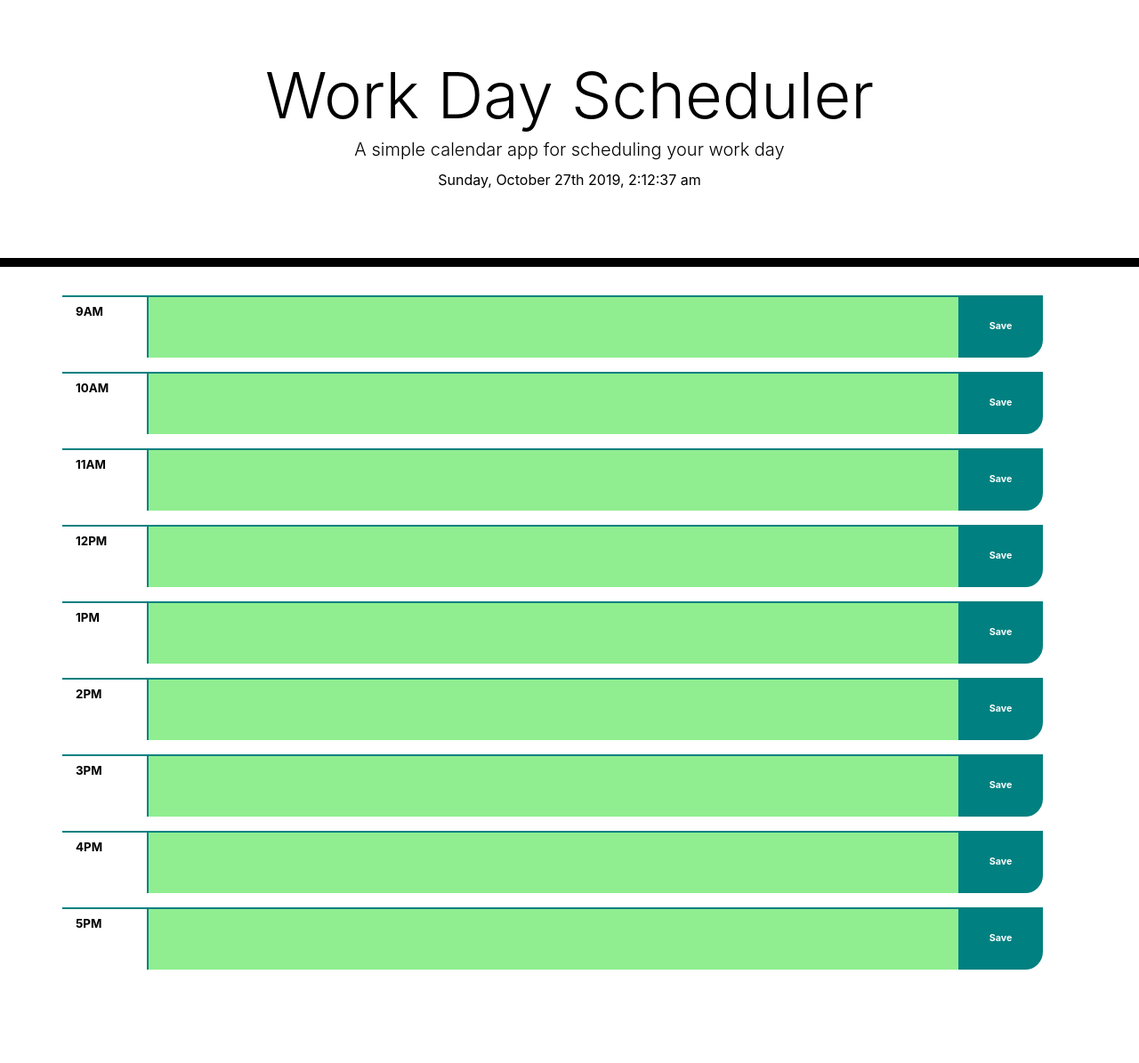
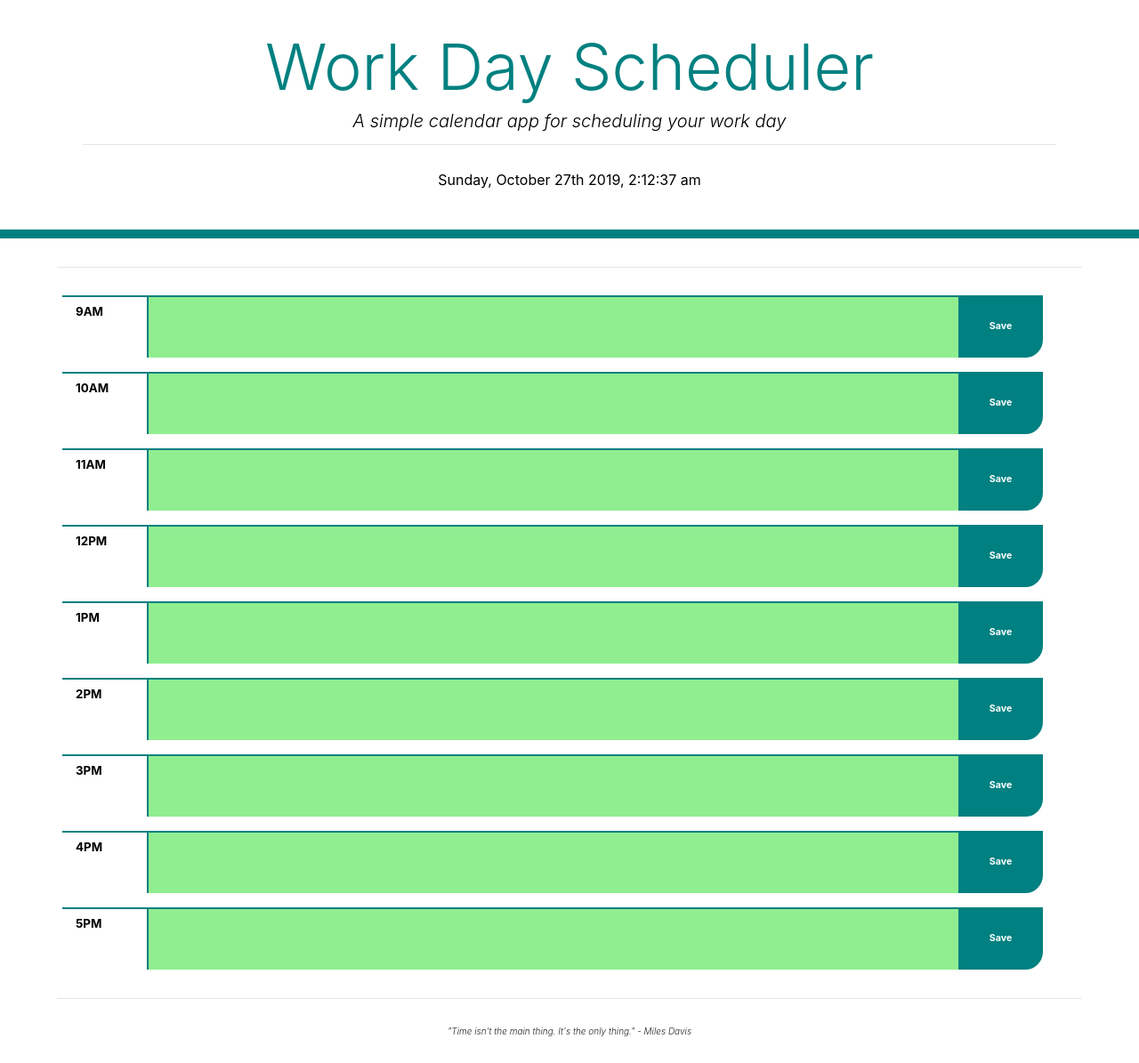
Before and after one commit to tghlck/day-planner, a plain HTML site: page index.html in a window 1280 px wide. Shown: the whole page at 89% size. Before the commit the page ends 1106 px from the top, so only its background shows below. Drawn offline with nearby package versions, Linux system fonts and the light colour scheme.

Commit message:
further edits to styling

```diff
--- a/assets/style.css
+++ b/assets/style.css
@@ -16,8 +16,25 @@ body {
     text-align: center;
     background-color: white;
     color: black;
-    border-bottom: 10px solid black;
+    border-bottom: 10px solid #008080;
     border-radius: 0;
+    padding: 2rem 2rem;
+  }
+
+  h1 {
+    color: #008080;
+    font-weight: bold;
+    font-style: unset;
+  }
+
+  hr {
+    height: 15px;
+    width: 90%;
+  }
+
+  #pageInfo {
+    color: black;
+    font-style: oblique;
   }
 
   .row {
@@ -60,3 +77,13 @@ body {
     text-align: center;
     font-weight: bold;
   }
+
+  footer {
+    padding-bottom: 15px;
+    text-align: center;
+  }
+
+  #bottomText {
+    font-size: 10px;
+    font-style: oblique;
+  }
--- a/index.html
+++ b/index.html
@@ -14,10 +14,12 @@
     <!-- HEADER w/ PAGE INFO & APPEND DATA -> CURRENT DAY/TIME -->
     <header class="jumbotron">
         <h1 class="display-3">Work Day Scheduler</h1>
-        <p class="lead">A simple calendar app for scheduling your work day</p>
+        <p class="lead" id="pageInfo">A simple calendar app for scheduling your work day</p>
+        <hr>
         <p id="currentDay"></p>
     </header>
     <!-- CONTAINER HOLDING TIME BLOCKS -->
+   <hr>
     <div class="container">
         <!--////////////////////-->
         <!-- Timeblocks go here -->
@@ -97,6 +99,11 @@
         <!-- END OF TIME BLOCKS-->
     </div>
 
+    <footer>
+            <hr>
+        <p class="lead" id="bottomText">"Time isn't the main thing.  It's the only thing." - Miles Davis</p>
+    </footer>
+
 
     <!-- SCRIPTS HERE -->
     <script src="https://code.jquery.com/jquery-3.4.1.min.js"></script>
```
